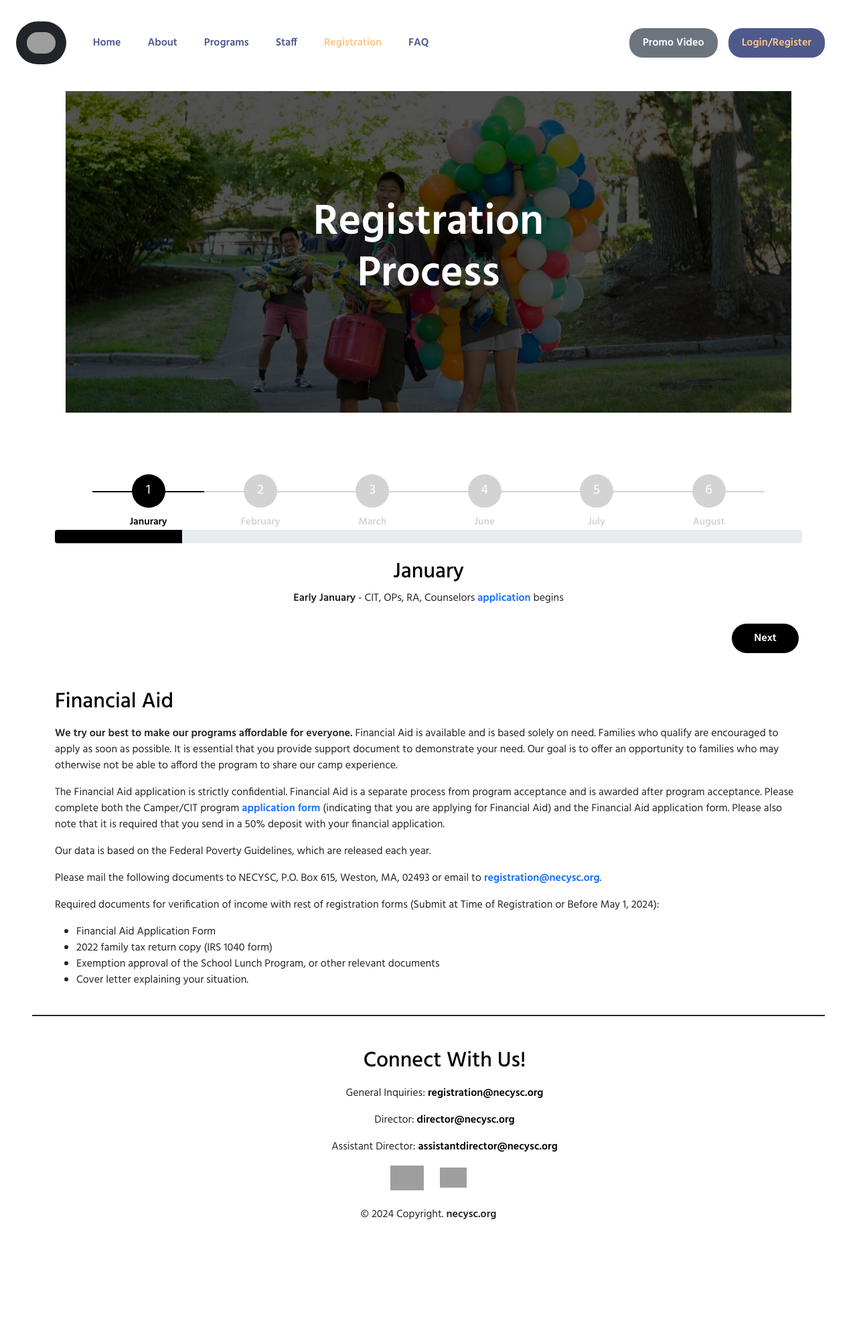
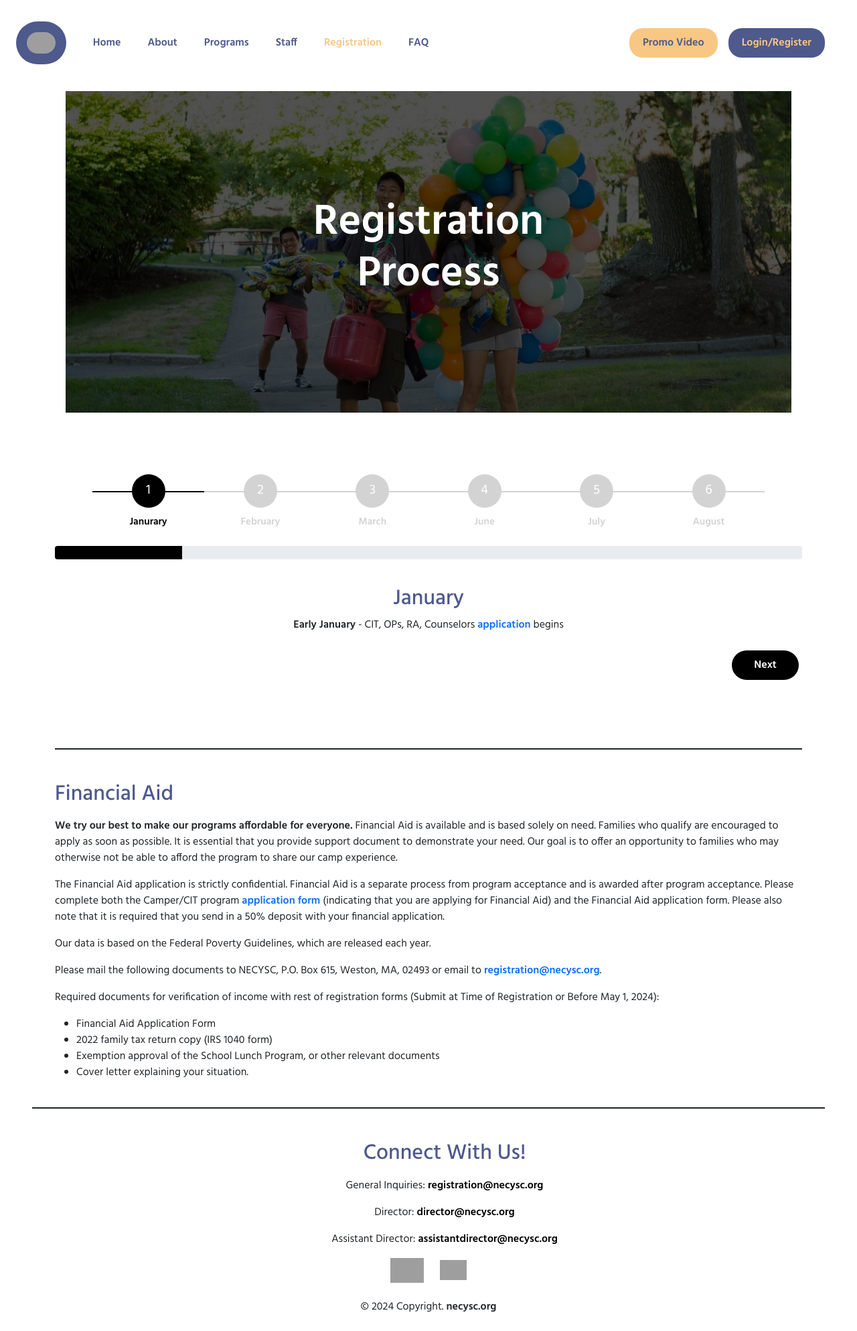
Before and after one commit to fullstackatbrown/project-necysc, a Django app: page /registration/ in a window 1280 px wide. Shown: the whole page at 67% size. Before the commit the page ends 1821 px from the top, so only its background shows below. Run offline with Django 5.2, Linux system fonts and the light colour scheme; grey boxes are pictures that could not be loaded.

Commit message:
small design changes and color overhaul

```diff
--- a/necysc_app/static/necysc_app/about.css
+++ b/necysc_app/static/necysc_app/about.css
@@ -1,3 +1,7 @@
 .hero-section {
   background-image: url("./images/programs_hero.jpg");
 }
+
+h1, h4{
+  color: #4e598c;
+}
--- /dev/null
+++ b/necysc_app/static/necysc_app/index.css
@@ -0,0 +1,3 @@
+h1, h2, h3{
+    color: #4e598c;
+}
--- a/necysc_app/static/necysc_app/style.css
+++ b/necysc_app/static/necysc_app/style.css
@@ -42,3 +42,9 @@
   background-color: #f9c784;
   color: #ffffff;
 }
+
+
+.accordion-item .accordion-button:not(.collapsed) {
+  background-color: #4e598c; /* Darker purple when open */
+  color: #ffffff; /* White text for contrast */
+}
--- a/necysc_app/templates/necysc_app/footer.html
+++ b/necysc_app/templates/necysc_app/footer.html
@@ -2,7 +2,7 @@
 <footer class="pt-4" id="contact">
   <div class="ms-5 me-5 mb-5 bg-dark" style="height: 2px;"></div>
 
-  <h2 class="ps-5 mb-3 mt-5 text-center">Connect With Us!</h2>
+  <h2 class="ps-5 mb-3 mt-5 text-center" style="color: #4e598c;">Connect With Us!</h2>
   <p class="ps-5 text-center"> General Inquiries:
     <a href="mailto:registration@necysc.org" style="color: black">registration@necysc.org</a>
   </p>
--- a/necysc_app/templates/necysc_app/navbar.html
+++ b/necysc_app/templates/necysc_app/navbar.html
@@ -75,7 +75,16 @@
             border-radius: 20px;
             display: inline-block;
             text-align: center;
+            background: #F9C784;
+            color: #4e598c;
+            transition: all 0.3s ease;
         }
+
+        .btn-padding:hover {
+            background-color: #4e598c;
+            color: #ffffff;
+        }
+
 
         .col-auto {
             display: flex;
@@ -86,6 +95,10 @@
             height: 4rem;
             max-width: 100%;
         }
+
+        #logobutton {
+            background: #4e598c;
+        }
     </style>
 </head>
 <body>
@@ -95,7 +108,7 @@
     <!-- NECYSC logo -->
     <div class="col-auto">
         <a href="{% url 'necysc_app:index' %}" id="logo-link">
-            <img src="https://www.necysc.org/v2/images/logo2.png" alt="Your Image Description" class="bg-dark rounded-pill p-3"/>
+            <img src="https://www.necysc.org/v2/images/logo2.png" alt="Your Image Description" id="logobutton" class="rounded-pill p-3"/>
         </a>
     </div>
 
@@ -156,7 +169,7 @@
     {% endif %}
 
     <div class="col-auto ms-auto">
-        <a href="https://youtu.be/PPZ1zu8fGl0?si=h436QWcB9vHQeV_G" target="_blank" class="btn-padding btn-secondary me-3">Promo Video</a>
+        <a href="https://youtu.be/PPZ1zu8fGl0?si=h436QWcB9vHQeV_G" target="_blank" class="btn-padding me-3">Promo Video</a>
         {% if request.user.is_authenticated %}
         <a href="{% url 'necysc_app:logout' %}" class="btn-login">Logout</a>
         {% else %}
--- a/necysc_app/templates/necysc_app/website/index.html
+++ b/necysc_app/templates/necysc_app/website/index.html
@@ -4,6 +4,7 @@
 
 {% block content %}
 
+<link rel="stylesheet" href="{% static 'necysc_app/index.css' %}">
 <style>
 .hero-section {
     background-image: url("{% static 'necysc_app/images/necyscbannerimage.jpg' %}");
--- a/necysc_app/templates/necysc_app/website/registration.html
+++ b/necysc_app/templates/necysc_app/website/registration.html
@@ -43,18 +43,18 @@
                             <li id="jul"><strong>July</strong></li>
                             <li id="aug"><strong>August</strong></li>
 						</ul>
-						<div class="progress">
+						<div class="mt-4 mb-3 progress">
 							<div class="progress-bar"></div>
 						</div> <br>
 						<fieldset>
-							<h2>January</h2>
+							<h2 style="color: #4e598c;">January</h2>
                             <p><strong>Early January</strong> - CIT, OPs, RA, Counselors
                                         <a href="{% url 'necysc_app:staff' %}">application</a> begins</p>
 							<input type="button" name="next-step"
 								class="next-step rounded-pill" value="Next" />
 						</fieldset>
 						<fieldset>
-							<h2>Feburary</h2>
+							<h2 style="color: #4e598c;">Feburary</h2>
                             <p><strong>End of February</strong> - All staff applications due</p>
                             <p><strong>Mid-February</strong>- Camper (Day/ON/EA) <a href="{% url 'necysc_app:registration' %}">registration</a> begins + Early Bird discount</p>
 							<input type="button" name="next-step"
@@ -64,7 +64,7 @@
 								value="Previous" />
 						</fieldset>
                         <fieldset>
-							<h2>March</h2>
+							<h2 style="color: #4e598c;">March</h2>
                             <p><strong>Mid-March</strong>- Camper (Day/ON/EA) Early Bird discount ends</p>
 							<input type="button" name="next-step"
 								class="next-step rounded-pill" value="Next" />
@@ -73,7 +73,7 @@
 								value="Previous" />
 						</fieldset>
                         <fieldset>
-							<h2>June</h2>
+							<h2 style="color: #4e598c;">June</h2>
                             <p><strong>Mid-June</strong> - Overnight and EA camper <a href="{% url 'necysc_app:registration' %}">registration</a> due</p>
                             <p><strong>End of June</strong> - Day camper <a href="{% url 'necysc_app:registration' %}">registration</a> due</p>
 							<input type="button" name="next-step"
@@ -83,7 +83,7 @@
 								value="Previous" />
 						</fieldset>
 						<fieldset>
-							<h2>July</h2>
+							<h2 style="color: #4e598c;">July</h2>
                             <p><strong>Mid-July</strong> - Final Camp information package email to accepted campers</p>
                             <p><strong>End Of July</strong> - Overnight and ExplorAsian camper check-in</p>
                             <p><strong>End of July</strong> - Day camper check-in</p>
@@ -94,7 +94,7 @@
 								value="Previous" />
 						</fieldset>
 						<fieldset>
-                            <h2>August</h2>
+                            <h2 style="color: #4e598c;">August</h2>
                             <p><strong>Begining of August</strong> - Day camper program ends</p>
                             <p><strong>Begining of August</strong> - Overnight and ExplorAsian camper program ends</p>
 							<input type="button" name="previous-step"
@@ -107,8 +107,9 @@
 		</div>
 	</div>
 
+    <div class="bg-dark mt-5 mb-5" style="height: 2px;"></div>
 
-    <h2 id="financialaid" class="mb-3">Financial Aid</h2>
+    <h2 id="financialaid" style="color: #4e598c;" class="mb-3">Financial Aid</h2>
     <p><strong>We try our best to make our programs affordable for everyone.</strong> Financial Aid is available and is based solely on need.
         Families who qualify are encouraged to apply as soon as possible. It is essential that you provide support document
         to demonstrate your need. Our goal is to offer an opportunity to families who may otherwise not be able to
```
Also changed, not shown: necysc_app/static/necysc_app/register.css (+16 -15 lines), necysc_app/static/necysc_app/registration.css (+20 -9 lines), necysc_app/templates/necysc_app/applicant/register.html (+2 -6 lines), necysc_app/templates/necysc_app/website/programs.html (+4 -4 lines), necysc_app/templates/necysc_app/website/staff.html (+5 -5 lines).
